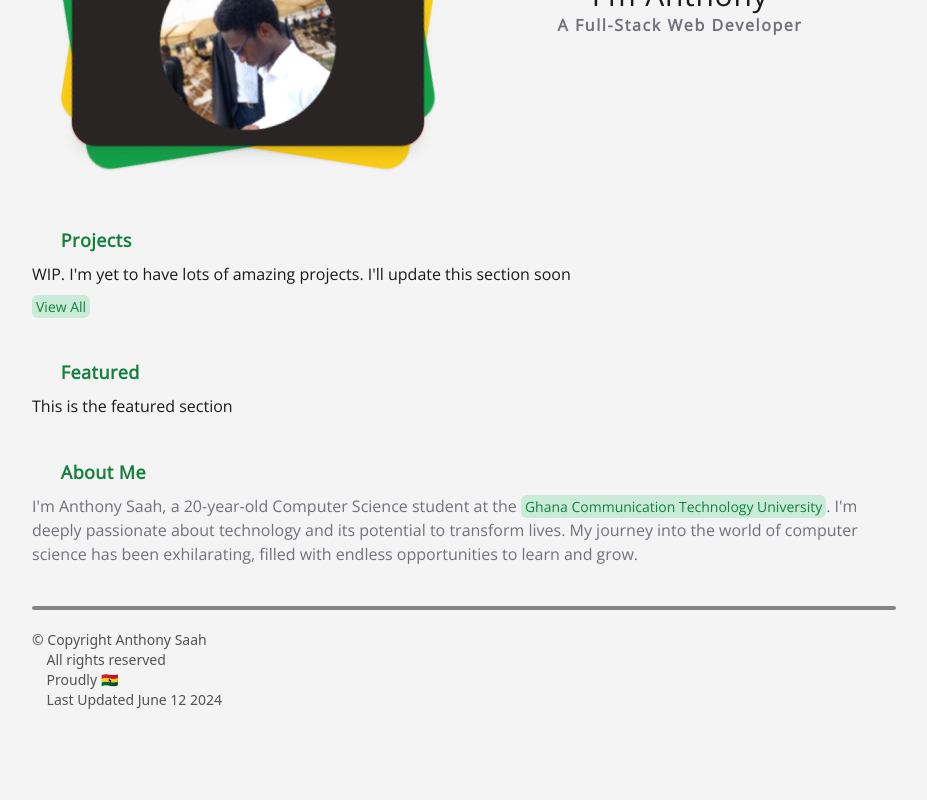
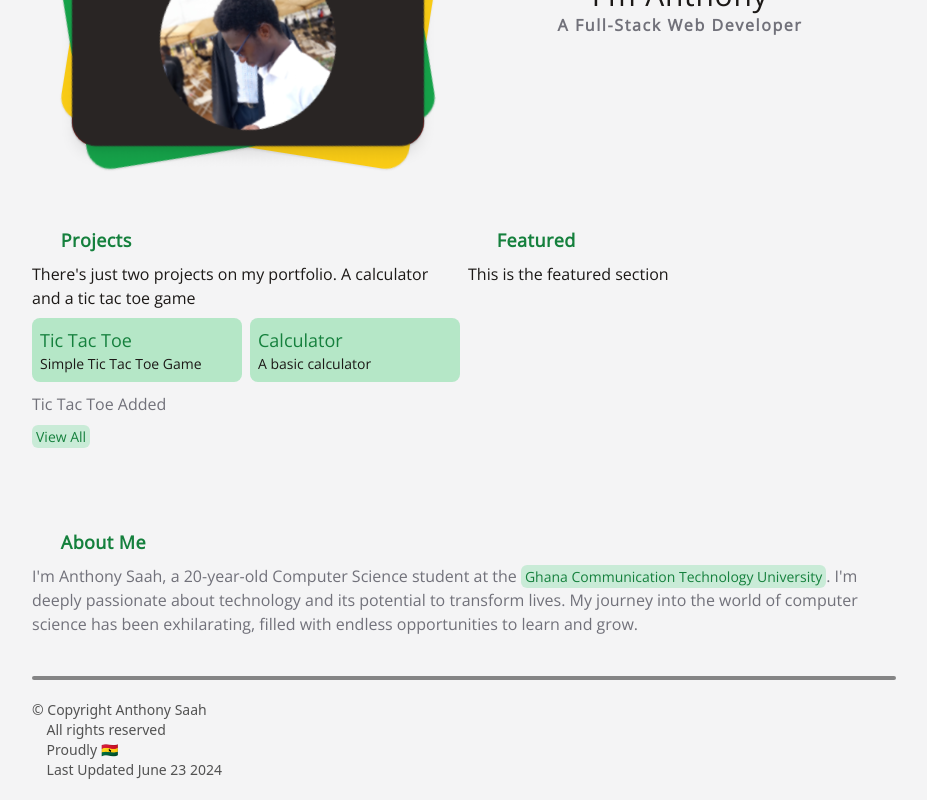
Before and after one commit to thepapisogram/anthony-saah, a Next.js app: page / in a window 1280 px wide. Shown: the part 363-1163 px from the top of the page, without its empty margins (176-1103 px from the left). Before the commit the page ends 1093 px from the top, so only its background shows below. Built offline with nearby package versions, Linux system fonts and the light colour scheme; some icons are missing.

Commit message:
homepage: minor updates

```diff
--- a/app/components/Home/Sections/HomeSection.js
+++ b/app/components/Home/Sections/HomeSection.js
@@ -3,7 +3,7 @@ import ThemeIcon from "@/app/components/universal/ThemeIcon";
 export default function HomeSection({ icon, type, title, content: ContentComponent }) {
   return (
     <section className="my-10">
-        <div className="flex items-center mb-2">
+        <div className="flex items-center mb-2 w-max">
           <ThemeIcon icon={icon} type={type} />
           <h1 className="head-text font-bold text-lg tracking-wide ml-1">{title}</h1>
         </div>
--- a/app/components/Home/Sections/ProjectSection.js
+++ b/app/components/Home/Sections/ProjectSection.js
@@ -1,9 +1,12 @@
 import HighlightLink from "@/app/components/universal/HighlightLink";
+import HomeProjectList from "../../Projects/HomeProjectList";
 
 export default function ProjectSection() {
   return (
     <div>
-        <h1 className="main-text mb-2">WIP. I&apos;m yet to have lots of amazing projects. I&apos;ll update this section soon</h1>
+        <h1 className="main-text">There&apos;s just two projects on my portfolio. A calculator and a tic tac toe game</h1>
+        <HomeProjectList />
+        <p className="small sub-text mb-2">Tic Tac Toe Added</p>
         <HighlightLink link="/projects" text="View All" />
     </div>
   )
--- /dev/null
+++ b/app/components/Projects/HomeProjectList.js
@@ -0,0 +1,10 @@
+import ProjectLink from "./ProjectLink"
+
+export default function HomeProjectList() {
+  return (
+      <div className="md:grid md:grid-cols-2 md:gap-x-2 mb-0.5">
+          <ProjectLink title="Tic Tac Toe" body="Simple Tic Tac Toe Game" />
+          <ProjectLink title="Calculator" body="A basic calculator" />
+      </div>
+  )
+}
--- a/app/components/Projects/ProjectLink.js
+++ b/app/components/Projects/ProjectLink.js
@@ -1,6 +1,6 @@
 import Link from "next/link"
 
-export default function ProjectLink({title, link, body}) {
+export default function ProjectLink({title = "Project", link = "#", body = "Project Body"}) {
   return (
     <div>
       <div className="project-link">
--- a/app/page.js
+++ b/app/page.js
@@ -8,8 +8,10 @@ export default function Home() {
   return(
     <main>
       <ProfileWidget />
-      <HomeSection icon="dumbbell" title="Projects" content={ProjectSection} />
-      <HomeSection icon="book-bookmark" title="Featured" content={FeaturedSection} />
+      <div className="md:grid md:grid-cols-2 md:gap-x-2">
+        <HomeSection icon="dumbbell" title="Projects" content={ProjectSection} />
+        <HomeSection icon="book-bookmark" title="Featured" content={FeaturedSection} />
+      </div>
       <HomeSection icon="info-circle" title="About Me" content={AboutSection} />
     </main>
   )
--- a/site_info.js
+++ b/site_info.js
@@ -28,7 +28,7 @@ const site_info = {
         author: "Anthony Saah",
         age: new Date().getFullYear() - 2004,
         description: "Explore my portfolio to discover more about me and my passion for crafting exceptional digital experiences",
-        last_updated: "June 12 2024",
+        last_updated: "June 23 2024",
         year: 2024
     },
     logo: {
```
